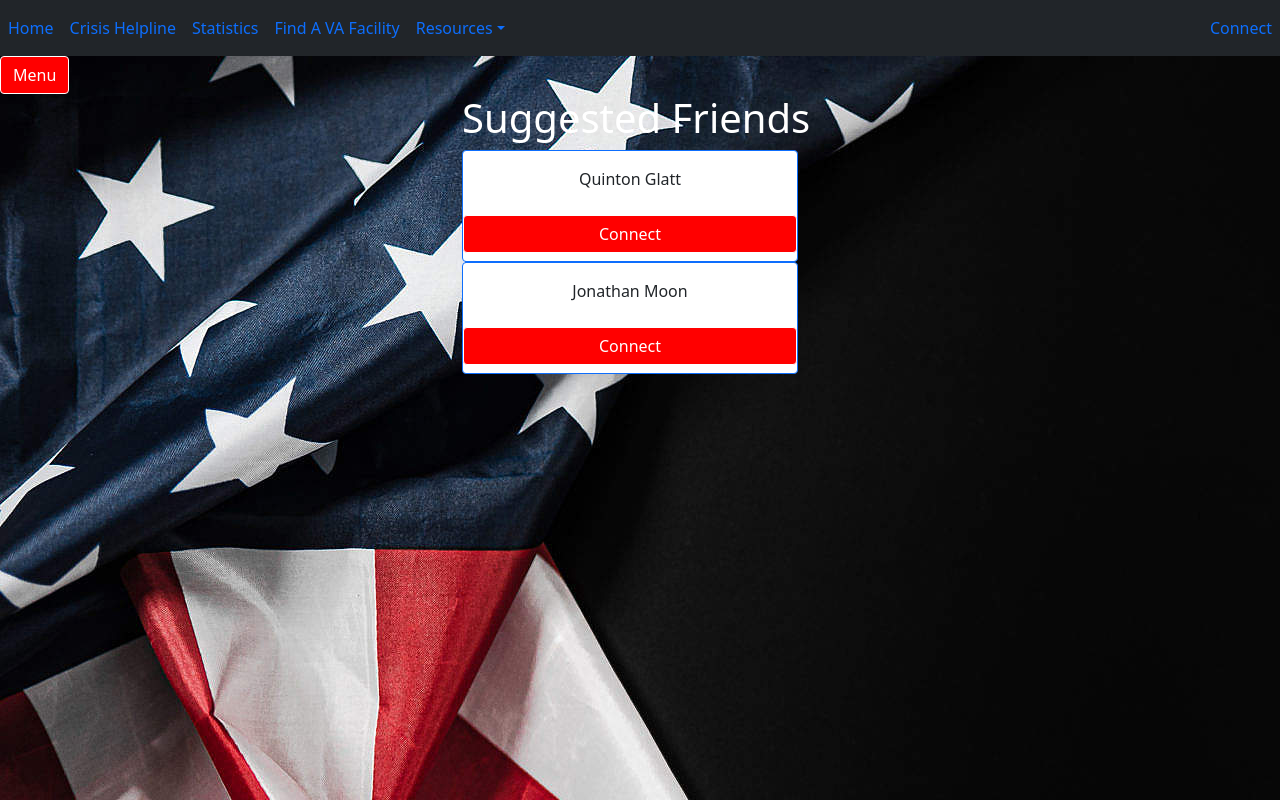
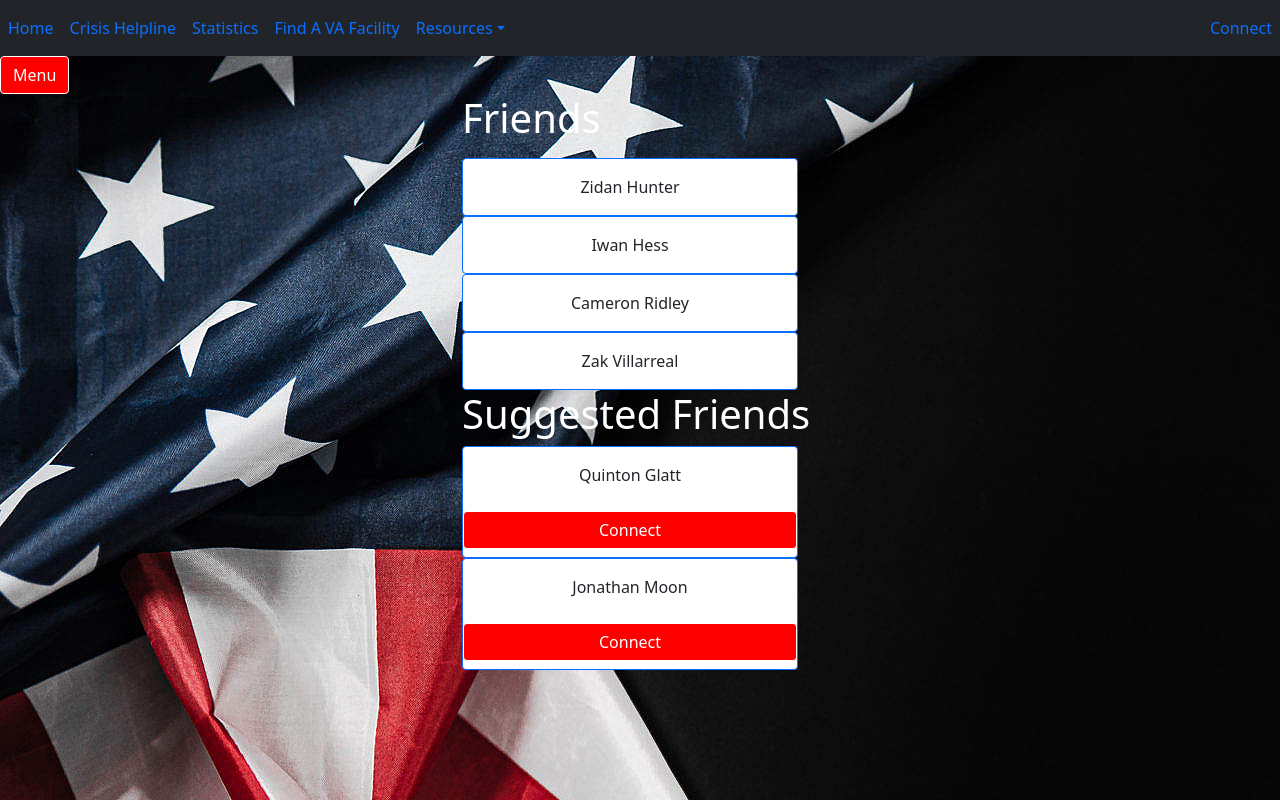
Before and after one commit to wrightzachary/Capstone-Frontend, a React (Create React App) app in the folder Capstone-frontend/: page /friends in a window 1280 px wide. Built offline with nearby package versions, Linux system fonts and the light colour scheme; no server answers; what google-maps-react would draw is missing.

Commit message:
Friends list added

```diff
--- a/Capstone-frontend/src/Components/Friends/friends.css
+++ b/Capstone-frontend/src/Components/Friends/friends.css
@@ -1,3 +1,3 @@
-.suggested {
+.suggested, .friends {
     color: white;
 }
--- a/Capstone-frontend/src/Components/Friends/friends.jsx
+++ b/Capstone-frontend/src/Components/Friends/friends.jsx
@@ -1,11 +1,41 @@
 import React from 'react';
 import FriendSuggestions from './friendsSuggestions';
 import ConnectNavigationBar from '../Connect/connectNavBar';
+import { Container, Row, Col, Button, Form, Card } from 'react-bootstrap';
 
-const Friends = () => {
+function Friends() {
+    const friends = ["Zidan Hunter", "Iwan Hess", "Cameron Ridley", "Zak Villarreal"]
+
     return (
         <React.Fragment>
             <ConnectNavigationBar />
+            <Container>
+                    <Row>
+                        <Col sm={8}></Col>
+                        <Col sm={4}></Col>
+                    </Row>
+                </Container>
+                <Container>
+                    <Row>
+                        <Col sm={4}></Col>
+                        <Col sm={4}>
+                            <div className="friends">
+                                <h1 className="title mb-3">Friends</h1>
+                            </div>
+                            {friends.map((friendsList) => (
+                            <Card
+                                className="card-container border border-primary "
+                                style={{ display:"flex", width: "21rem", margin: "0rem" }}
+                            >
+                            <Card.Body className="text-center">
+                                <Card.Text>{friendsList}</Card.Text>
+                            </Card.Body>
+                            </Card>
+                            ))}
+                        </Col>
+                        <Col sm={4}></Col>
+                    </Row>
+                </Container>
             <FriendSuggestions />
         </React.Fragment>
      );
```
